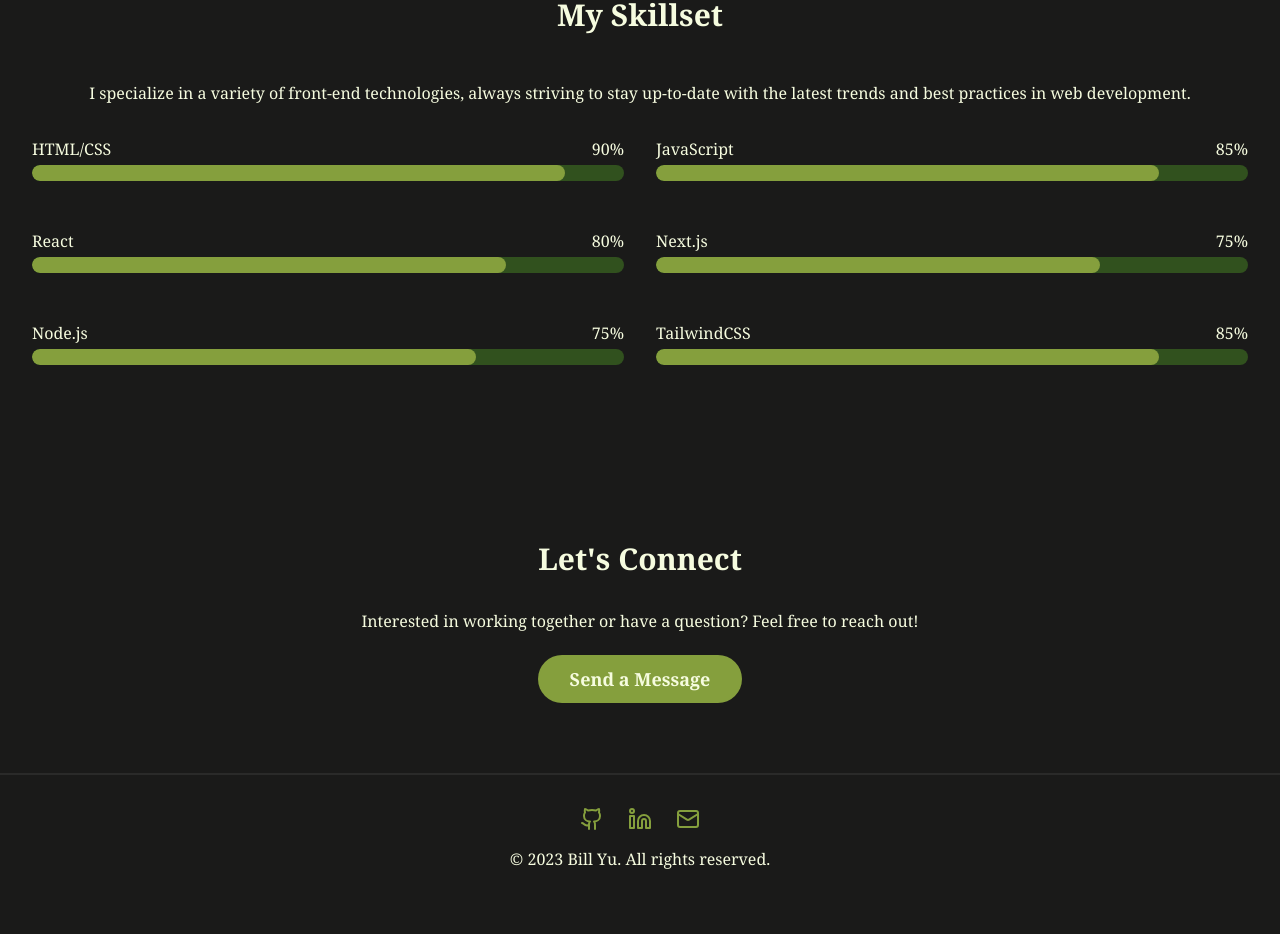
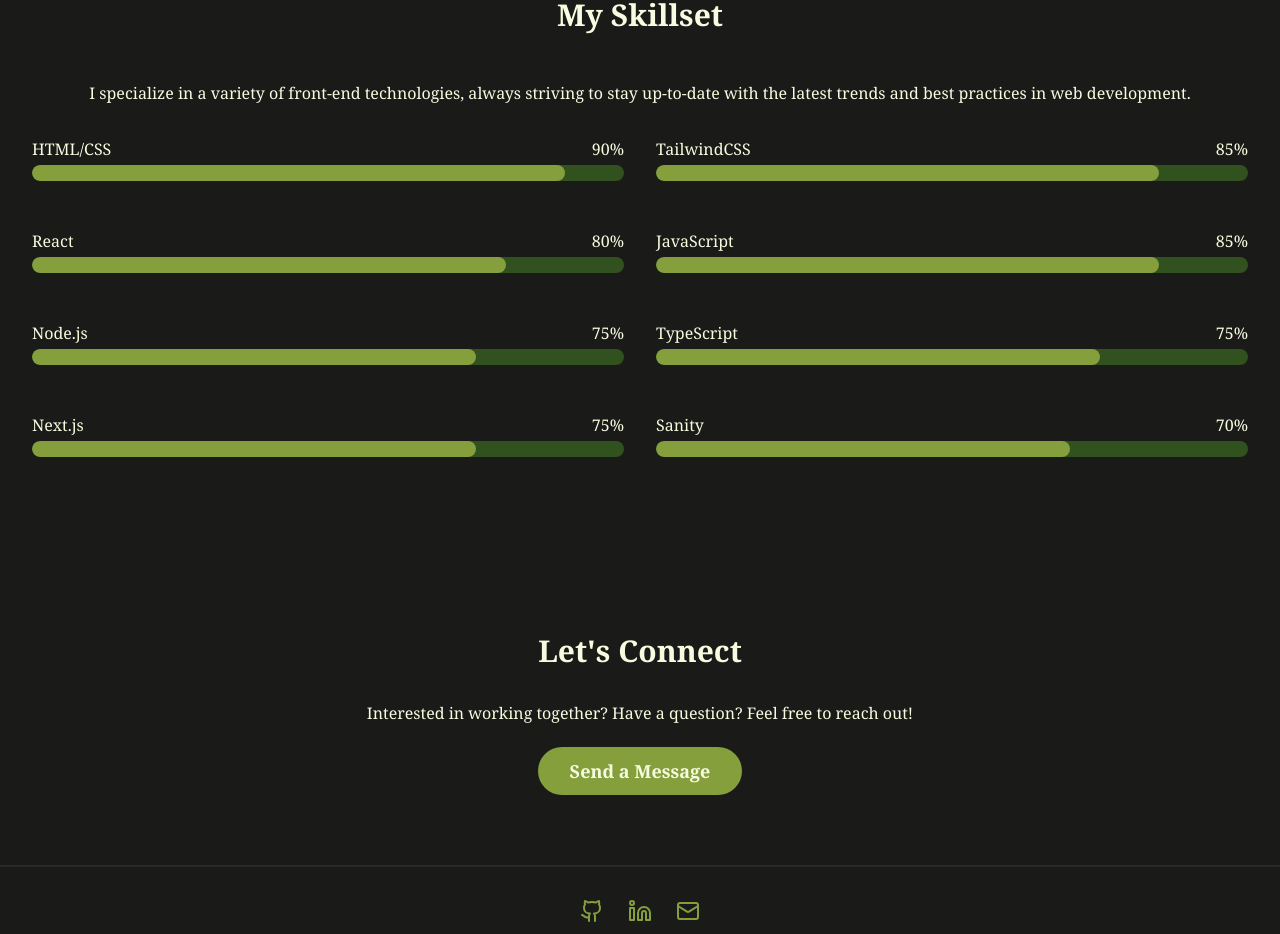
Before and after one commit to blloop/website-revamp, a Next.js app: page / in a window 1280 px wide. Shown: the part 1997-2931 px from the top of the page. Before the commit the page ends 2900 px from the top, so only its background shows below. Built offline with nearby package versions, Linux system fonts and the light colour scheme.

Commit message:
fix texts, links, change revalidation

```diff
--- a/app/blog/page.js
+++ b/app/blog/page.js
@@ -52,6 +52,6 @@ async function getBlogPosts() {
     tags
   }`;
 
-  const posts = await client.fetch(query, { next: { revalidate: 84600 } });
+  const posts = await client.fetch(query, { next: { revalidate: 3600 } });
   return posts;
 }
--- a/app/components/CTA.js
+++ b/app/components/CTA.js
@@ -13,7 +13,7 @@ export default function CTA() {
       <div className="container mx-auto px-8">
         <h2 className="text-3xl font-bold mb-8">Let&apos;s Connect</h2>
         <p className="mb-8">
-          Interested in working together or have a question? Feel free to reach
+          Interested in working together? Have a question? Feel free to reach
           out!
         </p>
         <motion.button whileHover={{ scale: 1.05 }}>
--- a/app/components/Footer.js
+++ b/app/components/Footer.js
@@ -13,12 +13,14 @@ export default function Footer() {
           <a
             href="https://github.com/blloop"
             className="text-olive-300 hover:text-opacity-80 transition-colors"
+            target="_blank"
           >
             <Github size={24} />
           </a>
           <a
             href="https://linkedin.com/in/billyu32"
             className="text-olive-300 hover:text-opacity-80 transition-colors"
+            target="_blank"
           >
             <Linkedin size={24} />
           </a>
--- a/app/components/Skills.js
+++ b/app/components/Skills.js
@@ -4,11 +4,13 @@ import { useState } from "react";
 
 const skills = [
   { name: "HTML/CSS", level: 90 },
+  { name: "TailwindCSS", level: 85 },
+  { name: "React", level: 80 },
   { name: "JavaScript", level: 85 },
-  { name: "React", level: 80 },
+  { name: "Node.js", level: 75 },
+  { name: "TypeScript", level: 75 },
   { name: "Next.js", level: 75 },
-  { name: "Node.js", level: 75 },
-  { name: "TailwindCSS", level: 85 },
+  { name: "Sanity", level: 70 },
 ];
 
 export default function Skills() {
@@ -22,7 +24,7 @@ export default function Skills() {
         stay up-to-date with the latest trends and best practices in web
         development.
       </p>
-      <div className="grid grid-cols-1 md:grid-cols-2 gap-4 md:gap-8">
+      <div className="grid grid-cols-1 md:grid-cols-2 gap-4 md:gap-8 mx-auto">
         {skills.map((skill, index) => (
           <div
             key={index}
--- a/app/experience/page.js
+++ b/app/experience/page.js
@@ -32,6 +32,6 @@ async function getExperiences() {
     logo
   }`;
 
-  const exps = await client.fetch(query, { next: { revalidate: 84600 } });
+  const exps = await client.fetch(query, { next: { revalidate: 3600 } });
   return exps;
 }
--- a/app/projects/page.js
+++ b/app/projects/page.js
@@ -52,6 +52,6 @@ async function getProjects() {
     image
   }`;
 
-  const projects = await client.fetch(query, { next: { revalidate: 84600 } });
+  const projects = await client.fetch(query, { next: { revalidate: 3600 } });
   return projects;
 }
```
